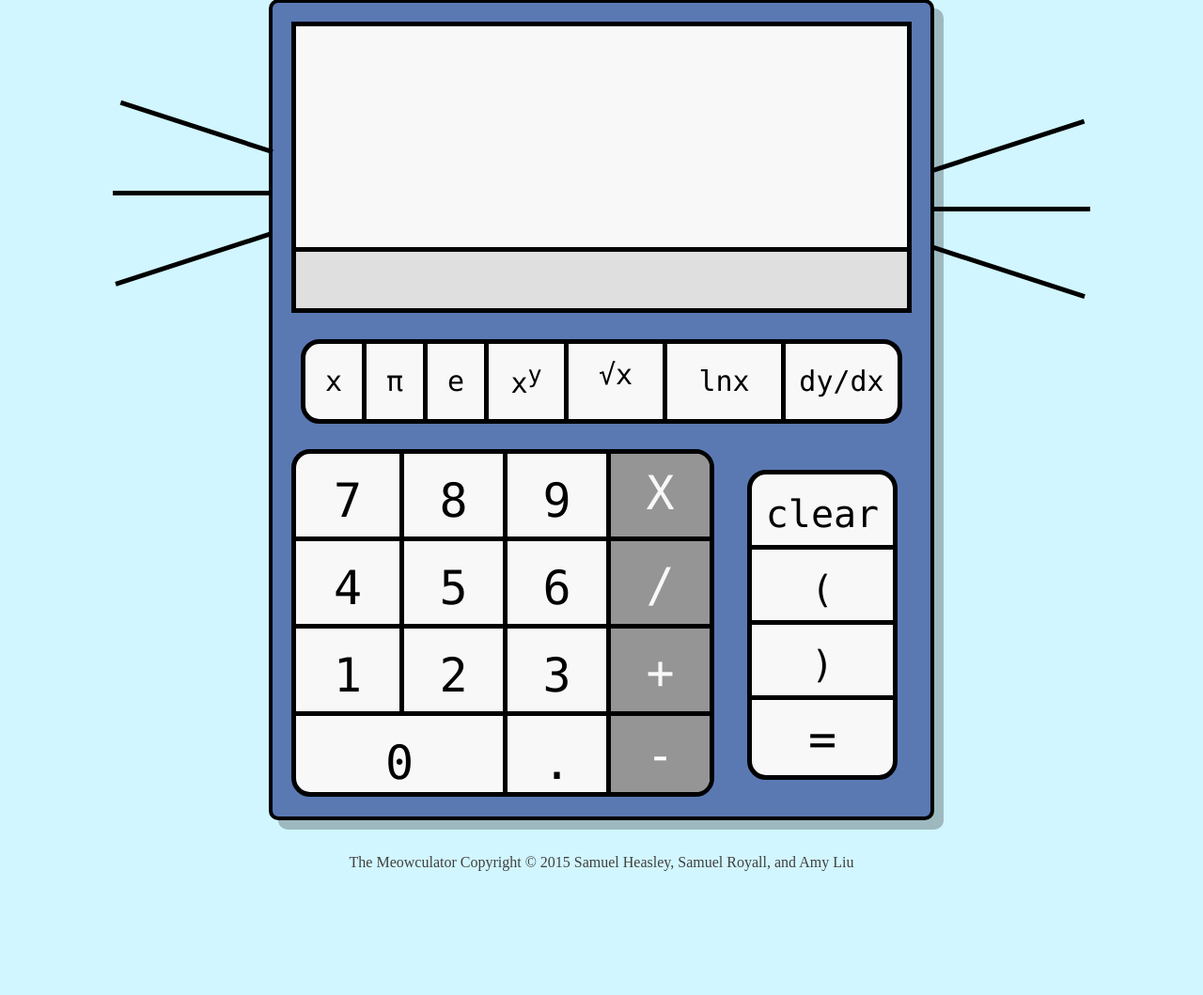
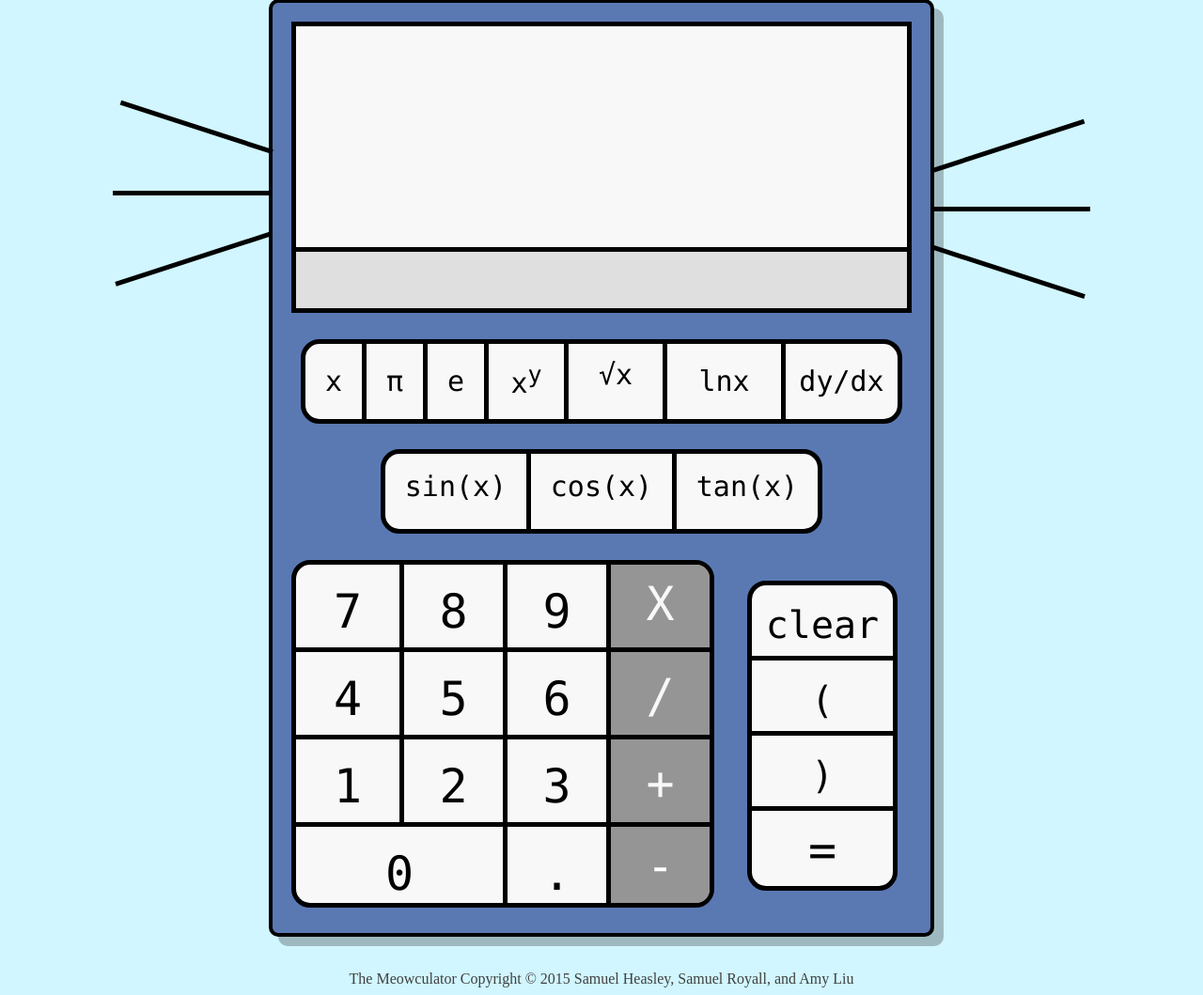
Before and after one commit to Frazanno/Meowculator, a PHP site: page / in a window 1280 px wide. Shown: the part 141-1200 px from the top of the page at 94% size. Before the commit the page ends 1068 px from the top, so only its background shows below. Run offline with PHP 8.4, Linux system fonts and the light colour scheme; some libraries are stand-ins or nearby versions.

Commit message:
css changes

```diff
--- a/codeday_style.css
+++ b/codeday_style.css
@@ -14,7 +14,7 @@ body {
 	font-family: "Lucida Console", Courier, monospace;
 }
 .calculator_outer {
-	height: 866px;
+	height: 990px;
 	width: 700px;
 	border-radius: 10px;
 	background-color: #5A79B3;
@@ -244,7 +244,6 @@ body {
 	line-height: 85px;
 }
 .multiply{
-
 	height: 88px;
 	width: 105px;
 	margin-left: 335px;
@@ -286,20 +285,6 @@ body {
 	line-height: 85px;
 	border-bottom-left-radius: 14px;
 	border-bottom-right-radius: 14px;
-}
-.switch:hover, .seven:hover, .eight:hover, .nine:hover,
-.four:hover, .five:hover, .six:hover,
-.one:hover, .two:hover, .three:hover,
-.zero:hover, .point:hover, .clear:hover,
-.l-paren:hover, .r-paren:hover, .submit:hover,
-.pi-num:hover, .e-num:hover, .exponential:hover,
-.nth-root:hover, .log:hover, .deriv:hover, .x-var:hover{
-background-color: #BFBFBF;
-transition: background 0.2s ease;
-}
-.multiply:hover, .divide:hover, .add:hover, .subtract:hover{
-background-color: #4A4A4A;
-transition: background 0.2s ease;
 }
 .arrow-up {
 	width:150px;
@@ -393,12 +378,65 @@ transition: background 0.2s ease;
 	width:170px;
 	height:5px;
 	border-bottom: 5px solid black;
-	margin-left:699px;
-	margin-top:57px;
-	margin-bottom:15px;
+	margin-left: 699px;
+	margin-top: 57px;
+	margin-bottom: 15px;
 	-webkit-transform: rotate(18deg);
     -moz-transform: rotate(18deg);
     -o-transform: rotate(18deg);
     -ms-transform: rotate(18deg);
     transform: rotate(18deg);
 }
+.trig{
+	margin: 0 auto;
+	margin-top: 27.5px;
+	border-radius: 20px;
+	width: 460px;
+	height: 80px;
+	background-color: #F8F8F8;
+	border: 5px solid black;
+	font-family: "Lucida Console", Courier, monospace;
+	text-align: center;
+	line-height: 2.3;
+}
+.sin{
+	height: 80px;
+	width: 150px;
+	float: left;
+	font-size: 30px;
+	border-right: 5px solid black;
+	border-top-left-radius: 14px;
+	border-bottom-left-radius: 14px;
+}
+.cos{
+	height: 80px;
+	width: 150px;
+	float: left;
+	font-size: 30px;
+	border-right: 5px solid black;
+}
+.tan{
+	height: 80px;
+	width: 150px;
+	float: left;
+	font-size: 30px;
+	border-top-right-radius: 14px;
+	border-bottom-right-radius: 14px;
+
+
+}
+.switch:hover, .seven:hover, .eight:hover, .nine:hover,
+.four:hover, .five:hover, .six:hover,
+.one:hover, .two:hover, .three:hover,
+.zero:hover, .point:hover, .clear:hover,
+.l-paren:hover, .r-paren:hover, .submit:hover,
+.pi-num:hover, .e-num:hover, .exponential:hover,
+.sqrt:hover, .log:hover, .deriv:hover, .x-var:hover,
+.sin:hover, .cos:hover, .tan:hover{
+background-color: #BFBFBF;
+transition: background 0.2s ease;
+}
+.multiply:hover, .divide:hover, .add:hover, .subtract:hover{
+background-color: #4A4A4A;
+transition: background 0.2s ease;
+}
--- a/index.php
+++ b/index.php
@@ -72,6 +72,22 @@
 
 				<div class = "deriv">
 					dy/dx
+				</div>
+
+			</div>
+
+			<div class = "trig">
+
+				<div class = "sin">
+					sin(x)
+				</div>
+
+				<div class = "cos">
+					cos(x)
+				</div>
+
+				<div class = "tan">
+					tan(x)
 				</div>
 
 			</div>
```
